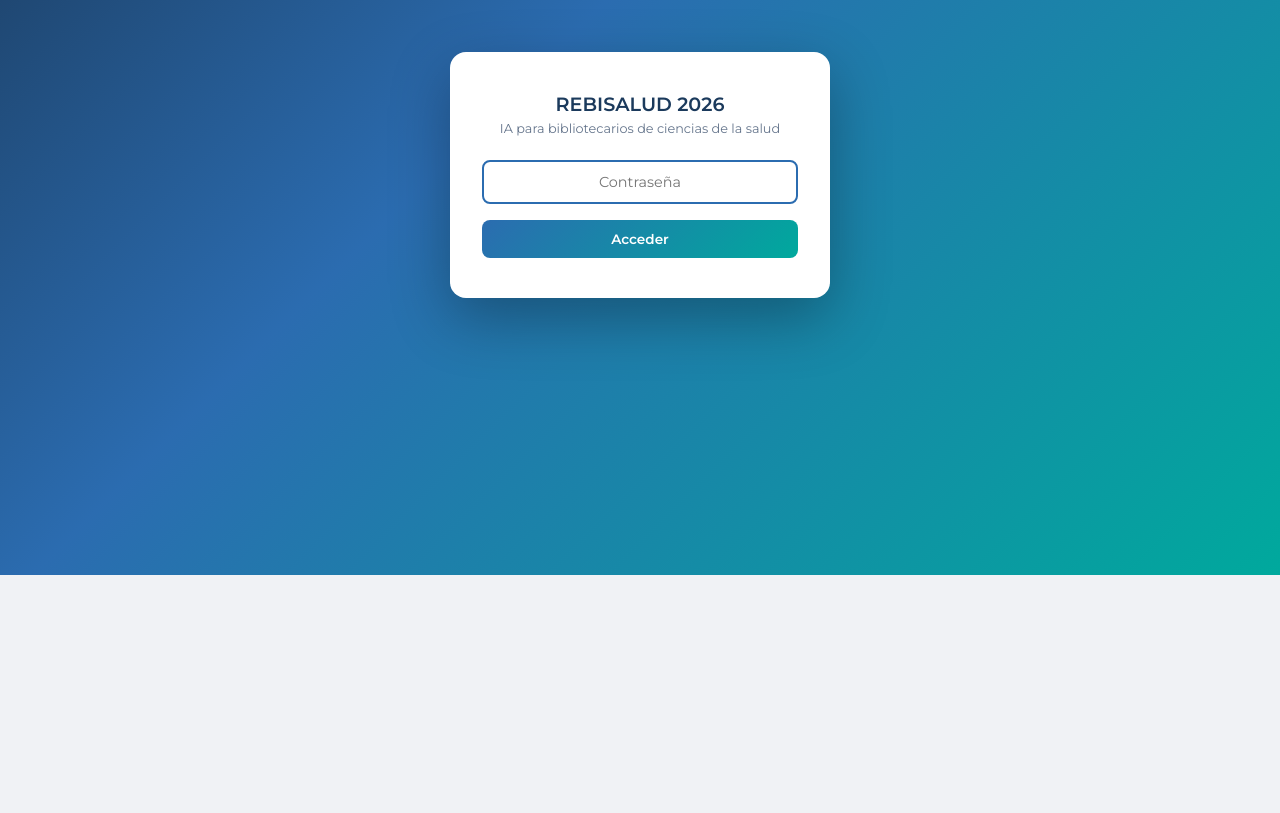
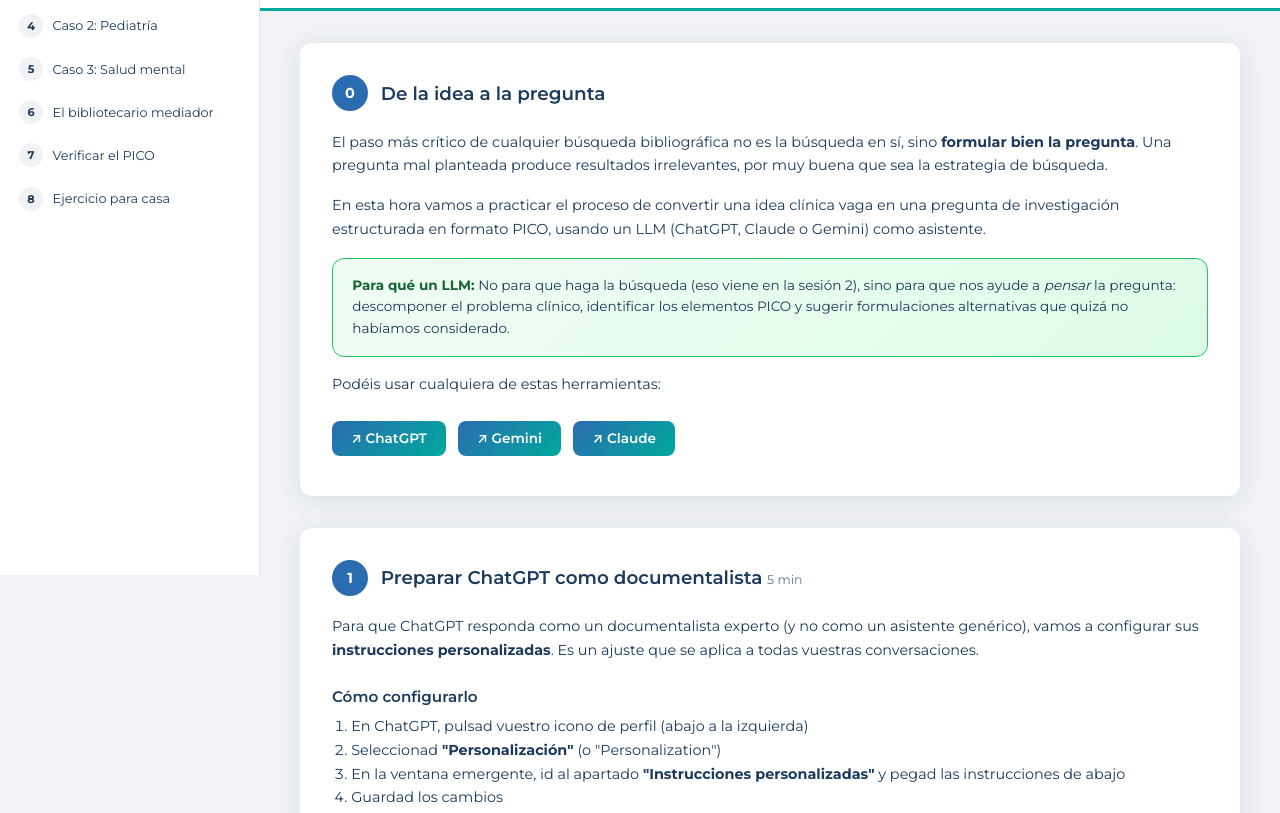
Before and after one commit to mariagps/rebisalud-taller1-hora2, a plain HTML site: page index.html in a window 1280 px wide. Shown: the part 225-1038 px from the top of the page. Before the commit the page ends 800 px from the top, so only its background shows below. Drawn offline with Linux system fonts and the light colour scheme.

Commit message:
Eliminar contraseña de acceso a la web

```diff
--- a/index.html
+++ b/index.html
@@ -24,75 +24,6 @@
 
 * { margin: 0; padding: 0; box-sizing: border-box; }
 
-/* ===== PASSWORD GATE ===== */
-.password-gate {
-  position: fixed;
-  inset: 0;
-  background: linear-gradient(135deg, #1B3A5C 0%, #2B6CB0 40%, #00A99D 100%);
-  display: flex;
-  align-items: center;
-  justify-content: center;
-  z-index: 9999;
-}
-.password-card {
-  background: white;
-  border-radius: 16px;
-  padding: 2.5rem 2rem;
-  max-width: 380px;
-  width: 90%;
-  text-align: center;
-  box-shadow: 0 20px 60px rgba(0,0,0,0.3);
-}
-.password-card h2 {
-  font-family: 'Montserrat', sans-serif;
-  color: #1B3A5C;
-  font-size: 1.2rem;
-  font-weight: 600;
-  margin-bottom: 0.3rem;
-}
-.password-card .subtitle {
-  font-family: 'Montserrat', sans-serif;
-  color: #64748B;
-  font-size: 0.8rem;
-  margin-bottom: 1.5rem;
-}
-.password-card input {
-  width: 100%;
-  padding: 0.7rem 1rem;
-  border: 2px solid #E2E8F0;
-  border-radius: 8px;
-  font-family: 'Montserrat', sans-serif;
-  font-size: 0.9rem;
-  text-align: center;
-  outline: none;
-  transition: border-color 0.2s;
-}
-.password-card input:focus { border-color: #2B6CB0; }
-.password-card input.error { border-color: #E53E3E; animation: shake 0.4s; }
-@keyframes shake {
-  0%,100% { transform: translateX(0); }
-  25% { transform: translateX(-6px); }
-  75% { transform: translateX(6px); }
-}
-.password-card button {
-  margin-top: 1rem;
-  width: 100%;
-  padding: 0.7rem;
-  background: linear-gradient(135deg, #2B6CB0, #00A99D);
-  color: white;
-  border: none;
-  border-radius: 8px;
-  font-family: 'Montserrat', sans-serif;
-  font-size: 0.85rem;
-  font-weight: 600;
-  cursor: pointer;
-  transition: opacity 0.2s;
-}
-.password-card button:hover { opacity: 0.9; }
-.content-hidden .sidebar,
-.content-hidden .header,
-.content-hidden .main,
-.content-hidden .footer { display: none; }
 
 body {
   font-family: 'Montserrat', -apple-system, sans-serif;
@@ -458,17 +389,7 @@ body {
 }
 </style>
 </head>
-<body class="content-hidden">
-
-<!-- ===== PASSWORD GATE ===== -->
-<div class="password-gate" id="passwordGate">
-  <div class="password-card">
-    <h2>REBISALUD 2026</h2>
-    <p class="subtitle">IA para bibliotecarios de ciencias de la salud</p>
-    <input type="password" id="pwdInput" placeholder="Contraseña" autofocus>
-    <button onclick="checkPassword()">Acceder</button>
-  </div>
-</div>
+<body>
 
 <!-- ===== SIDEBAR ===== -->
 <nav class="sidebar">
@@ -851,26 +772,6 @@ Con esta información, formula una pregunta PICO y sugiere también una versión
 
 <!-- ===== SCRIPTS ===== -->
 <script>
-// Password check
-function checkPassword() {
-  const input = document.getElementById('pwdInput');
-  if (input.value === 'REBISALUD2026') {
-    document.getElementById('passwordGate').style.display = 'none';
-    document.body.classList.remove('content-hidden');
-    sessionStorage.setItem('rebisalud-auth', '1');
-  } else {
-    input.classList.add('error');
-    input.value = '';
-    input.placeholder = 'Contraseña incorrecta';
-    setTimeout(() => { input.classList.remove('error'); input.placeholder = 'Contraseña'; }, 1500);
-  }
-}
-document.getElementById('pwdInput').addEventListener('keydown', e => { if (e.key === 'Enter') checkPassword(); });
-if (sessionStorage.getItem('rebisalud-auth') === '1') {
-  document.getElementById('passwordGate').style.display = 'none';
-  document.body.classList.remove('content-hidden');
-}
-
 // Copy prompt
 function copyPrompt(btn) {
   const box = btn.parentElement;
```
